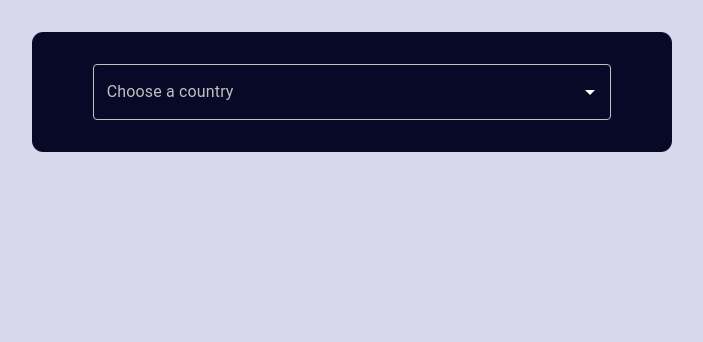
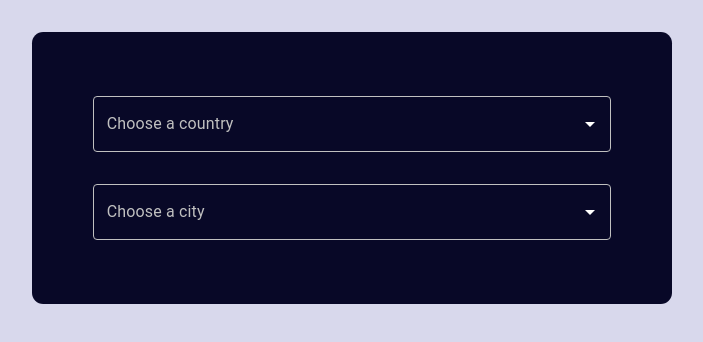
Before and after one commit to Shubham-Tank/Weather-app, a React (Create React App) app: page / in a window 1280 px wide. Shown: the top 342 px of the page, without its empty margins (288-991 px from the left). Built offline with nearby package versions, Linux system fonts and the light colour scheme; no server answers.

Commit message:
add city search

```diff
--- a/src/components/Search.jsx
+++ b/src/components/Search.jsx
@@ -2,6 +2,7 @@ import axios from 'axios'
 import React, { useEffect, useState } from 'react'
 import urls from '../apiUrls'
 import SearchContries from './SearchContries'
+import SearchCities from './SearchCities'
 
 const Search = () => {
 
@@ -16,14 +17,26 @@ const Search = () => {
         setAllCountries(response.data.data)
     }
 
+    const fetchCities = async (country) => {
+        const response = await axios.post(urls.cities, {
+            "country": country.toLowerCase()
+        })
+        setCityList(response.data.data)
+    }
+
     useEffect(() => {
         fetchCountries()
     }, [])
 
+    useEffect(() => {
+        if (country)
+            fetchCities(country)
+    }, [country])
 
     return (
         <section className='search'>
-            <SearchContries onCountryChange={(value) => setCountry(value)} countries={allCountries} />
+            <SearchContries countries={allCountries} onCountryChange={(value) => setCountry(value)} />
+            <SearchCities cities={cityList} onCityChange={(value) => setCity(value)} />
         </section>
     )
 }
--- a/src/components/SearchCities.jsx
+++ b/src/components/SearchCities.jsx
@@ -1,31 +1,39 @@
 import React from 'react'
+import Box from '@mui/material/Box';
+import TextField from '@mui/material/TextField';
+import Autocomplete from '@mui/material/Autocomplete';
 
-const SearchCities = ({ cityList, city, onCityChange }) => {
-
-	const [focus, setFocus] = useState(false)
+const SearchCities = ({ cities, onCityChange }) => {
 
 	return (
-		<div className='city'>
-			<input onFocus={() => setFocus(true)} type="text" value={city} onChange={(e) => onCountryChange(e.target.value)} className="form-control input-city" placeholder="Country" aria-label="Country" aria-describedby="basic-addon1" />
+		<form>
+			<Autocomplete
+				id='city-select'
+				sx={{ width: 300 }}
+				options={cities}
+				onChange={(event, newValue) => {
+					onCityChange(newValue.name)
+				}}
+				autoHighlight
+				getOptionLabel={(option) => option}
+				renderOption={(props, option) => (
+					<Box style={{ color: 'rgb(8, 8, 39)' }} component="li" sx={{ '& > img': { mr: 2, flexShrink: 0 } }} {...props}>
+						{option}
+					</Box>
+				)}
+				renderInput={(params) => (
+					<TextField
+						{...params}
+						label="Choose a city"
+						inputProps={{
+							...params.inputProps
+						}}
+					/>
+				)}
+			/>
+		</form>
 
-			{focus &&
-				<select value={country} readOnly={true}
-					onClick={(e) => {
-						onCountryChange(e.target.value)
-						setFocus(false)
-					}}
-					className="form-select country-list" size="3">
-					{
-						cityList
-							.filter(({ name }) => name.toLowerCase().startsWith(country.toLowerCase()))
-							.map(({ name }) => (
-								<option key={name} value={name}>{name}</option>
-							))
-					}
-				</select>
-			}
-		</div>
-	)
+	);
 }
 
 export default SearchCities
--- a/src/components/SearchContries.jsx
+++ b/src/components/SearchContries.jsx
@@ -6,7 +6,7 @@ import Autocomplete from '@mui/material/Autocomplete';
 const SearchCountries = ({ countries, onCountryChange }) => {
 
     return (
-        <div>
+        <form>
             <Autocomplete
                 id='country-select'
                 sx={{ width: 300 }}
@@ -26,13 +26,12 @@ const SearchCountries = ({ countries, onCountryChange }) => {
                         {...params}
                         label="Choose a country"
                         inputProps={{
-                            ...params.inputProps,
-                            autoComplete: 'new-password', // disable autocomplete and autofill
+                            ...params.inputProps
                         }}
                     />
                 )}
             />
-        </div>
+        </form>
     );
 }
 
--- a/src/index.css
+++ b/src/index.css
@@ -21,9 +21,13 @@ body {
 	border-radius: 0.7rem;
 }
 
-#country-select {
+#country-select,
+#city-select {
 	color: white;
-	width: 2rem;
+}
+
+form {
+	margin: 2rem auto;
 }
 
 .MuiAutocomplete-root {
```
